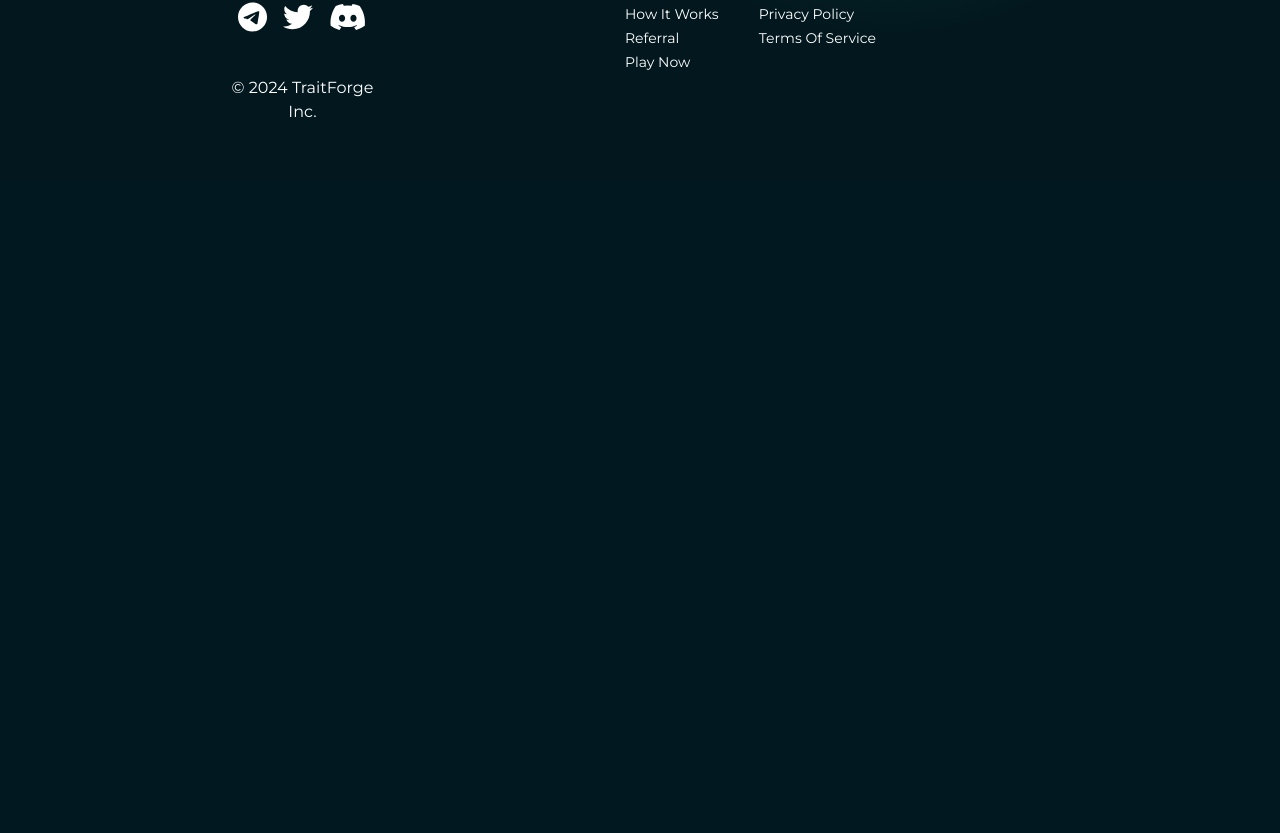
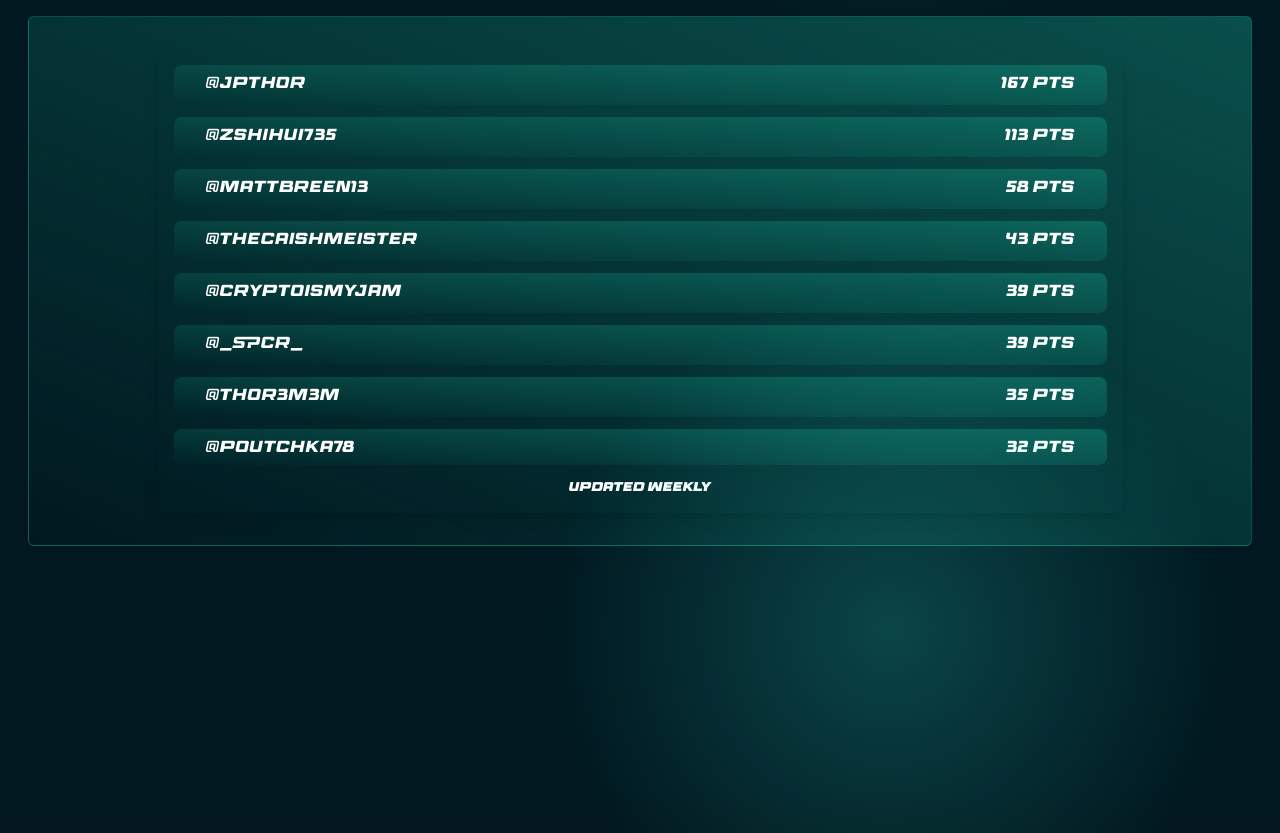
Before and after one commit to TraitForge/TraitForge.info, a Next.js app: page /referral in a window 1280 px wide. Shown: the part 2707-3540 px from the top of the page. Before the commit the page ends 2887 px from the top, so only its background shows below. Built offline with nearby package versions, Linux system fonts and the light colour scheme.

Commit message:
affiliate leaderboard

```diff
--- /dev/null
+++ b/components/ui/referral/AffiliateStats.tsx
@@ -0,0 +1,34 @@
+import { combinedData } from "@/lib/affiliates";
+
+export const AffiliateStats = () => {
+
+  const sortedData = combinedData.sort((a, b) => b.count - a.count);
+
+  return (
+    <section className="relative pb-[150px] md:pb-[250px]">
+      <div className="flex flex-col justify-center items-center p-2 z-10 ">
+        <h3 className="text-3xl md:text-5xl mb-24 text-center font-bold font-monserat">
+          Affiliate Leaderboard:
+        </h3>
+        <div className="gap-y-5 md:gap-x-[50px] container mx-auto">
+          <div className="relative border p-4 lg:p-8 bg-gradient-to-tr to-light-blue from-light-dark border-light-blue rounded-md grid grid-cols-12">
+            <div className="col-start-2 col-span-10 rounded-lg shadow-lg p-4">
+              <div className="max-h-[400px] overflow-y-scroll overflow-x-hidden rounded-lg">
+                <ul className="space-y-1 md:space-y-3">
+                  {sortedData.map((player, index) => (
+                    <li key={index} className="flex justify-between p-2 px-8 flex-col md:flex-row rounded-lg text-xs md:text-base text-white bg-gradient-to-tr to-light-blue from-light-dark border-light-blue">
+                      <span>@{player.name}</span>
+                      <span>{player.count} pts</span>
+                    </li>
+                  ))}
+                </ul>
+              </div>
+              <p className="text-xs font-bold text-center text-white pt-4">updated weekly</p>
+            </div>
+          </div>
+        </div>
+      </div>
+      <div className="bg-[radial-gradient(ellipse_at_center,_rgba(53,255,231,.2)_0%,_rgba(53,255,231,0)_70%)] absolute bottom-0 translate-y-1/4 right-10 w-[700px] h-[700px] z-0"></div>
+    </section>
+  );
+};
--- /dev/null
+++ b/lib/affiliates.ts
@@ -0,0 +1,122 @@
+export const combinedData = [
+    { name: "jpthor", count: 167 },
+    { name: "Thormichaey", count: 5 },
+    { name: "zshihui735", count: 113 },
+    { name: "KAYCEEWEB3", count: 1 },
+    { name: "anotherruneguy", count: 11 },
+    { name: "zubixthegreat", count: 1 },
+    { name: "defitheorycraft", count: 5 },
+    { name: "candra_3452", count: 1 },
+    { name: "criptorre@gmail.com", count: 1 },
+    { name: "Cryptosergafan", count: 2 },
+    { name: "greene_sop75295", count: 1 },
+    { name: "BIG_PELLAR", count: 2 },
+    { name: "RuiSGRB", count: 4 },
+    { name: "OX_DAO", count: 12 },
+    { name: "semgmp", count: 1 },
+    { name: "kiseokkim_kk", count: 3 },
+    { name: "Thecaishmeister", count: 43 },
+    { name: "Ales58361188", count: 1 },
+    { name: "fevrdad", count: 2 },
+    { name: "thorguard7", count: 24 },
+    { name: "iruleboy", count: 3 },
+    { name: "Memes_N_Genes", count: 28 },
+    { name: "hodlife", count: 1 },
+    { name: "Zeikan_1887", count: 18 },
+    { name: "og_airdrop", count: 2 },
+    { name: "wzzzzzbbbbbb", count: 4 },
+    { name: "thorguard_eth", count: 8 },
+    { name: "NitishDhanuk", count: 3 },
+    { name: "thor3m3m", count: 35 },
+    { name: "CryptoBlade0", count: 1 },
+    { name: "idk_user_n", count: 1 },
+    { name: "pjmosko", count: 15 },
+    { name: "deficryptobags", count: 2 },
+    { name: "Tekzeb", count: 4 },
+    { name: "ClassmateFang", count: 1 },
+    { name: "E38DAN", count: 1 },
+    { name: "corey_code", count: 2 },
+    { name: "jamesbozwell", count: 15 },
+    { name: "JT_cryptoeing", count: 1 },
+    { name: "Kolobaster999", count: 1 },
+    { name: "SgtSmirk", count: 16 },
+    { name: "highongiving", count: 11 },
+    { name: "poutchka78", count: 32 },
+    { name: "GisleJohansen1", count: 22 },
+    { name: "LittleF69811491", count: 1 },
+    { name: "MrTohbi", count: 18 },
+    { name: "ctbutt114", count: 2 },
+    { name: "tandara", count: 2 },
+    { name: "cryptoismyjam", count: 39 },
+    { name: "plebs_eth", count: 1 },
+    { name: "Lilhaitch888", count: 1 },
+    { name: "Cryptomonkeyy", count: 4 },
+    { name: "gold_orumah", count: 3 },
+    { name: "GMandSATS", count: 21 },
+    { name: "Friends", count: 1 },
+    { name: "Mattbreen13", count: 58 },
+    { name: "LlewynBonisagus", count: 10 },
+    { name: "_SPCR_", count: 39 },
+    { name: "RuneofThor", count: 18 },
+    { name: "RUNEbigalo", count: 1 },
+    { name: "generaltsoluna", count: 2 },
+    { name: "0xWoods", count: 25 },
+    { name: "t0xsaigon", count: 1 },
+    { name: "xuegao077576732", count: 6 },
+    { name: "0xsireal", count: 4 },
+    { name: "npocmopro", count: 1 },
+    { name: "CryptoCounsel86", count: 16 },
+    { name: "bigbottle44", count: 2 },
+    { name: "EsMonsoon", count: 1 },
+    { name: "Heyb0Y0", count: 1 },
+    { name: "kaurihero", count: 1 },
+    { name: "blcallme", count: 1 },
+    { name: "crypto_oracle88", count: 32 },
+    { name: "Zvnbeyetwiser", count: 2 },
+    { name: "feisal90", count: 10 },
+    { name: "Smash_yy1", count: 2 },
+    { name: "kinzo_for_real", count: 2 },
+    { name: "jakebuy0", count: 1 },
+    { name: "Eyes_kongba", count: 1 },
+    { name: "Tjwxf3", count: 1 },
+    { name: "hansk92", count: 1 },
+    { name: "youyu1879", count: 1 },
+    { name: "zenonih", count: 2 },
+    { name: "AnJing710", count: 9 },
+    { name: "xhr6666", count: 1 },
+    { name: "ACCELERATH0R", count: 21 },
+    { name: "oba_benn", count: 1 },
+    { name: "blue_electra99", count: 4 },
+    { name: "ysxiao12", count: 1 },
+    { name: "KentonC137", count: 1 },
+    { name: "bodmanuel", count: 1 },
+    { name: "Peeqquliarr", count: 1 },
+    { name: "charginhussar", count: 6 },
+    { name: "soniyatiwari92", count: 3 },
+    { name: "btcsupernova", count: 8 },
+    { name: "CRYPTOawakened", count: 2 },
+    { name: "DrWendyRhoades_", count: 17 },
+    { name: "whatido911", count: 4 },
+    { name: "cryptowalsh", count: 4 },
+    { name: "gameboss_eth", count: 2 },
+    { name: "thedivingpaaao", count: 2 },
+    { name: "haleemisthename", count: 2 },
+    { name: "ansem", count: 3 },
+    { name: "duckbillno", count: 1 },
+    { name: "DorieMola35941", count: 1 },
+    { name: "johnhu432", count: 1 },
+    { name: "Sir1011000", count: 25 },
+    { name: "dor_n", count: 15 },
+    { name: "tomromanovv", count: 4 },
+    { name: "thierrypool", count: 3 },
+    { name: "YancyCp", count: 24 },
+    { name: "pov_on2wheels", count: 15 },
+    { name: "POSHTHEHUSSLA", count: 1 },
+    { name: "panxicheng1", count: 3 },
+    { name: "lpgn", count: 1 },
+    { name: "Kingzedox", count: 2 },
+    { name: "game", count: 8 },
+    { name: "wigglesCEO", count: 3 },
+    { name: "tuen1653834", count: 1 },
+    { name: "finbleu", count: 10 }
+];
--- a/pages/referral.tsx
+++ b/pages/referral.tsx
@@ -1,6 +1,7 @@
 import { ReferralHero } from "@/components/ui/referral/ReferralHero";
 import { HowItWorks } from "@/components/ui/referral/HowItWorks";
 import { Rewards } from "@/components/ui/referral/Rewards";
+import { AffiliateStats } from "@/components/ui/referral/AffiliateStats";
 
 const ReferralPage = () => {
   return (
@@ -8,6 +9,7 @@ const ReferralPage = () => {
       <ReferralHero />
       <HowItWorks />
       <Rewards />
+      <AffiliateStats/>
     </>
   );
 };
```
Also changed, not shown: 1 other file (tests, documents, lock files or other folders).
